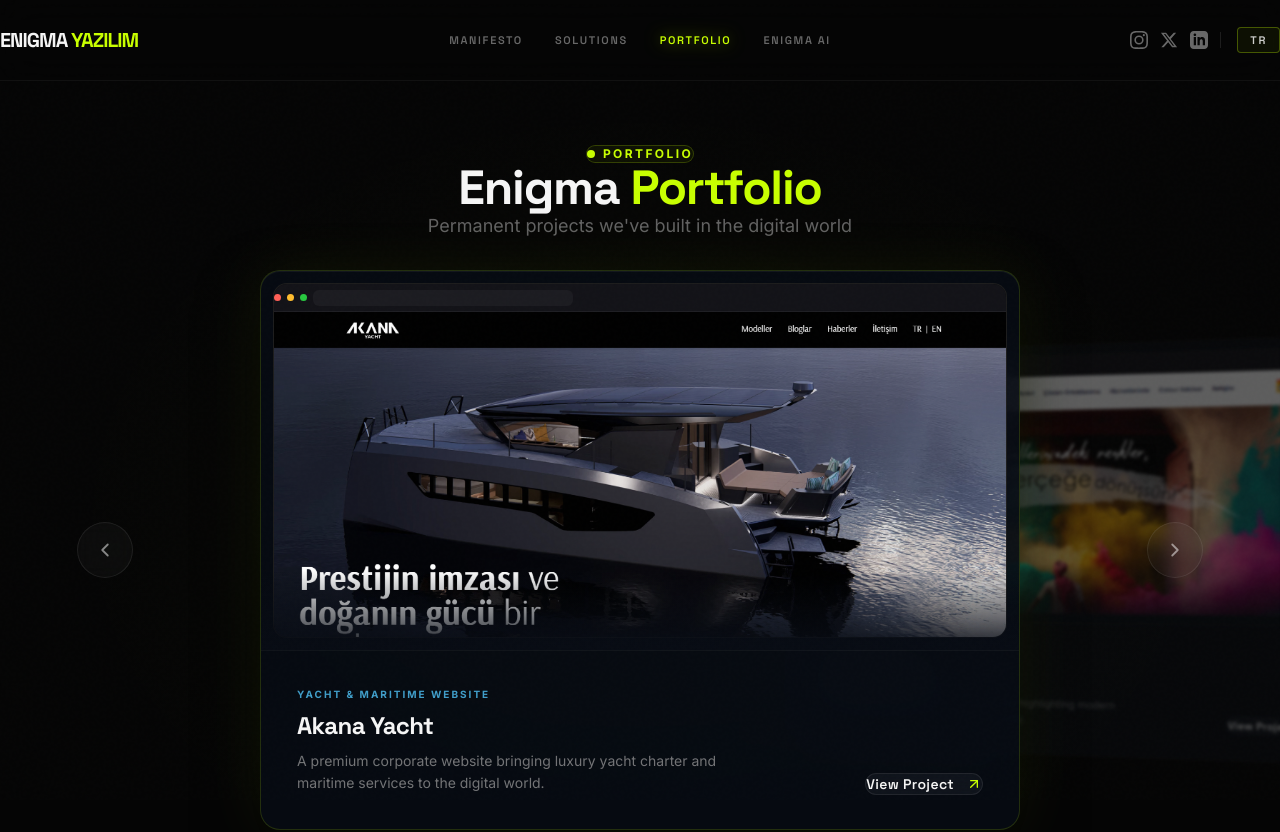
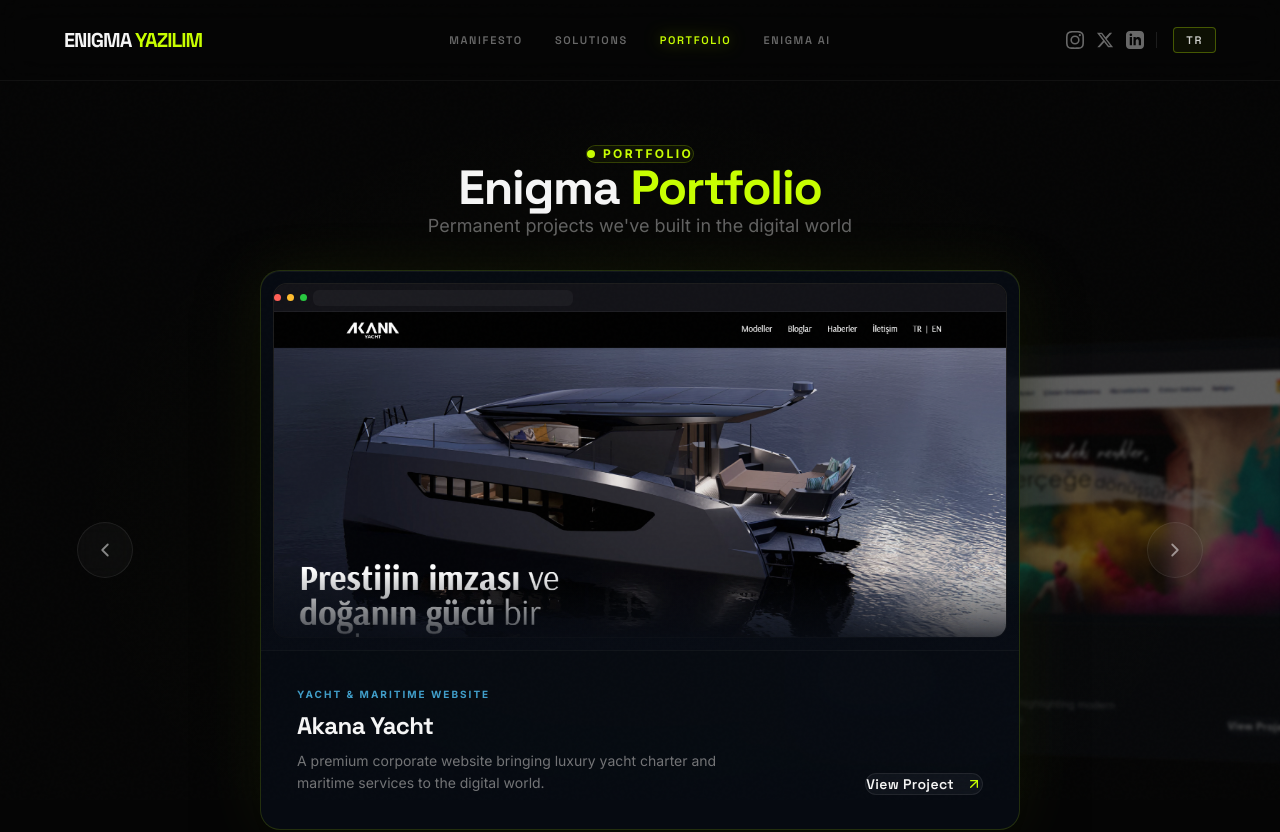
Before and after one commit to ALADAG-Seyit-Mehmet/ENIGMA-YAZILIM, a Next.js app: page /en/portfoy in a window 1280 px wide. Shown: the top 832 px of the page. Built offline with nearby package versions, Linux system fonts and the light colour scheme.

Commit message:
style: Use inline clamp padding for Navbar to ensure safe area margins on all devices

```diff
--- a/src/components/Navbar.tsx
+++ b/src/components/Navbar.tsx
@@ -59,7 +59,7 @@ export default function Navbar() {
           borderBottom: "1px solid rgba(255, 255, 255, 0.05)",
         }}
       >
-        <div className="w-full h-20 flex items-center justify-between px-6 md:px-20">
+        <div className="w-full h-20 flex items-center justify-between" style={{ padding: "0 clamp(24px, 5vw, 80px)" }}>
           {/* Left Side: Logo */}
           <div className="flex-1 flex justify-start">
             <Link
```
